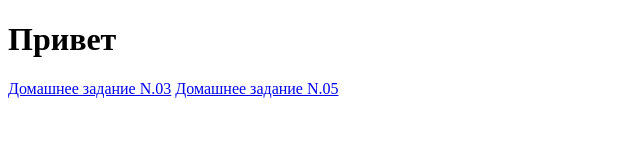
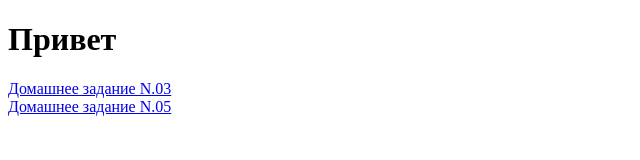
Before and after one commit to ZhenyaKononyuk/ZhenyaKononyuk.github.io, a plain HTML site: page index.html in a window 1280 px wide. Shown: the whole page, without its empty margins (0-640 px from the left). Drawn offline with Linux system fonts and the light colour scheme.

Commit message:
My first commit

```diff
--- a/index.html
+++ b/index.html
@@ -8,7 +8,7 @@
 </head>
 <body>
     <h1>Привет</h1>
-    <a href="https://zhenyakononyuk.github.io/N03">Домашнее задание N.03</a>
+    <a href="https://zhenyakononyuk.github.io/N03">Домашнее задание N.03</a><br>
     <a target="2" href="https://zhenyakononyuk.github.io/N05">Домашнее задание N.05</a>
 </body>
 </html>
```
Also changed, not shown: N05/index.html (renamed from N05/N05.html).
